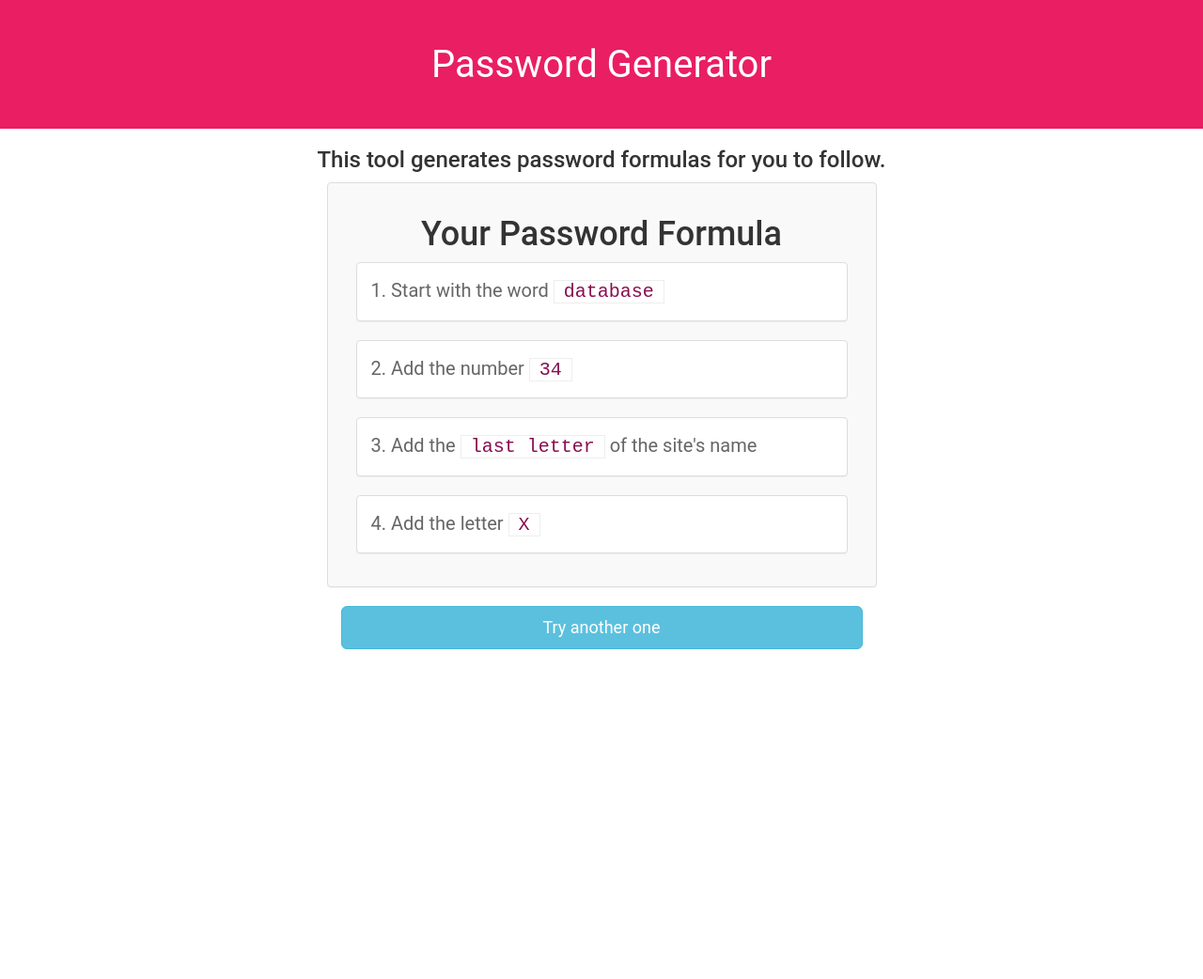
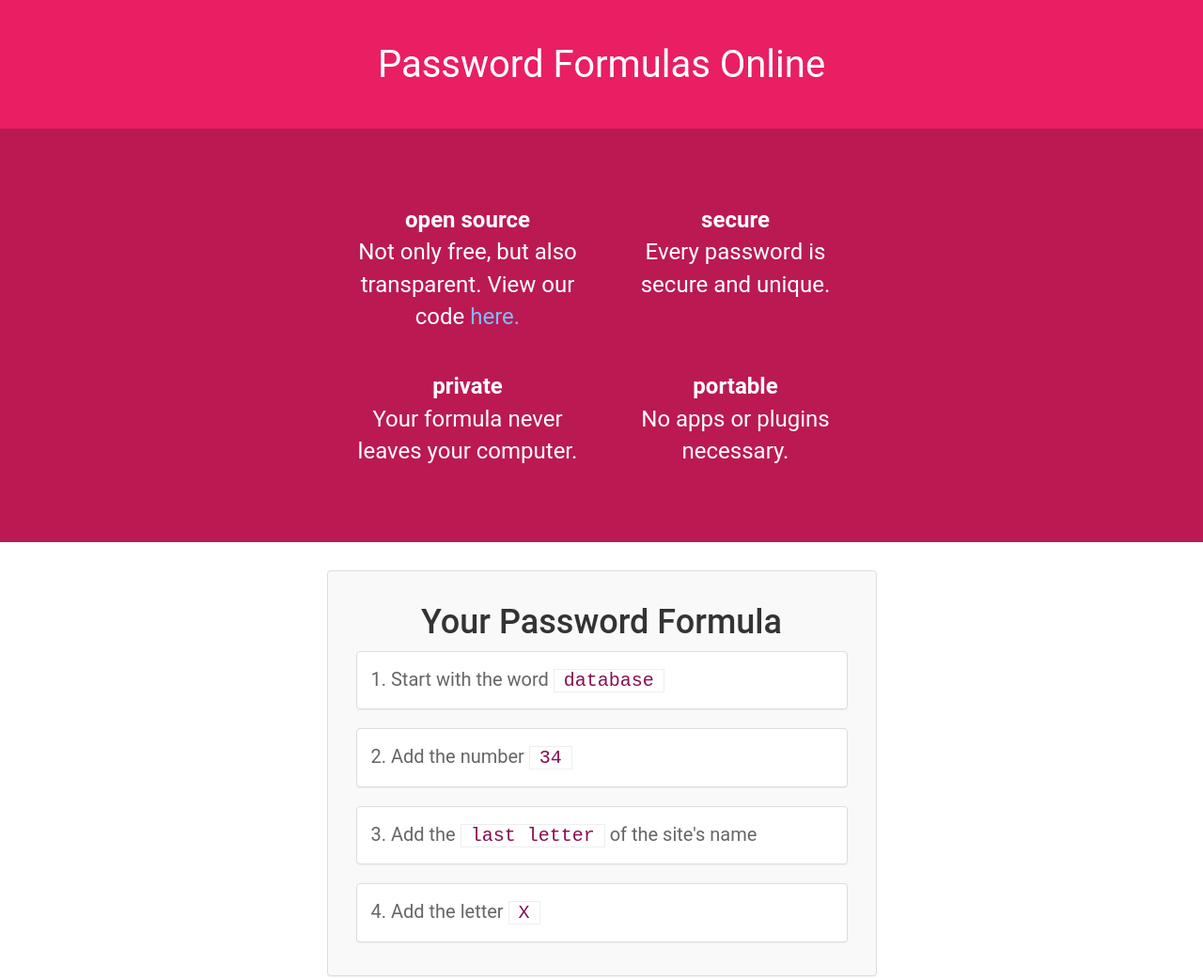
Before and after one commit to gytdau/password, a website: page index.html in a window 1280 px wide. Shown: the top 1042 px of the page at 94% size. Before the commit the page ends 800 px from the top, so only its background shows below. Drawn offline with nearby package versions, Linux system fonts and the light colour scheme; a web font is replaced by a local one.

Commit message:
Added information/marketing

```diff
--- a/assets/sass/app.sass
+++ b/assets/sass/app.sass
@@ -5,8 +5,26 @@
   padding: 40px
   text-align: center
 
+.middle-bar
+  background-color: #bb1951
+  color: white
+  font-size: 24px
+  padding: 40px
+  text-align: center
+  margin-bottom: 30px
+
+.fact
+  margin: 40px 0
+
+  a
+    color: #7EBBFF
+
 *
   font-family: "Muli", "Roboto", "Helvetica", "Arial", sans-serif !important
+
+body
+  padding-bottom: 25vh
+  // For comfortable scrolling
 
 .panel-ingredient
   font-size: 20px
--- a/index.html
+++ b/index.html
@@ -19,15 +19,35 @@
 <body>
 <div class="top-bar">
     <div class="container">
-        Password Generator
+        Password Formulas Online
+    </div>
+</div>
+<div class="middle-bar">
+    <div class="container">
+        <div class="row fact">
+            <div class="col-md-3 col-md-offset-3">
+                <div><strong>open source</strong></div>
+                Not only free, but also transparent. View our code <a href="#">here.</a>
+            </div>
+            <div class="col-md-3">
+                <div><strong>secure</strong></div>
+                Every password is secure and unique.
+            </div>
+        </div>
+        <div class="row fact">
+            <div class="col-md-3 col-md-offset-3">
+                <div><strong>private</strong></div>
+                Your formula never leaves your computer.
+            </div>
+            <div class="col-md-3">
+                <div><strong>portable</strong></div>
+                No apps or plugins necessary.
+            </div>
+        </div>
     </div>
 </div>
 <div class="container">
-    <div class="row">
-        <div class="col-md-8 col-md-offset-2 text-center">
-            <h3>This tool generates password formulas for you to follow.</h3>
-        </div>
-    </div>
+
     <div class="row">
         <div class="panel panel-default formula-container col-md-6 col-md-offset-3 ">
             <div class="panel-body">
```
Also changed, not shown: assets/css/app.css.
